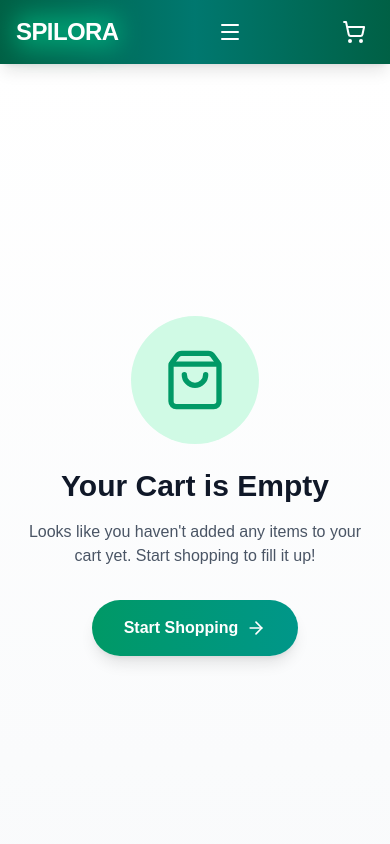
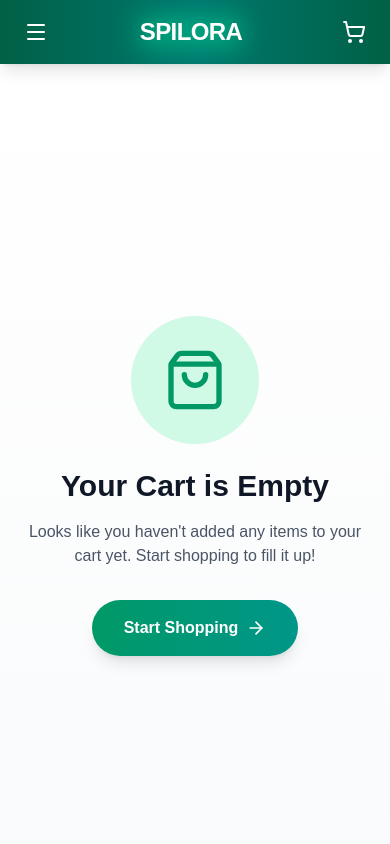
Before and after one commit to premg514/spilora, a Next.js app: page /cart in a window 390 px wide. Shown: the top 844 px of the page. Built offline with nearby package versions, Linux system fonts and the light colour scheme.

Commit message:
first commit

```diff
--- a/app/cart/page.tsx
+++ b/app/cart/page.tsx
@@ -63,7 +63,7 @@ export default function CartPage() {
     <div className="min-h-screen bg-gradient-to-b from-white to-gray-50 py-12">
       <div className="max-w-7xl mx-auto px-4 sm:px-6">
         {/* Header */}
-        <div className="mb-8">//j
+        <div className="mb-8">
           <h1 className="text-2xl sm:text-4xl font-bold text-gray-900 mb-2">
             Shopping Cart
           </h1>
--- a/components/Navbar.tsx
+++ b/components/Navbar.tsx
@@ -8,12 +8,23 @@ export default function Navbar() {
   const { cart } = useCart();
   const [isMenuOpen, setIsMenuOpen] = useState(false);
 
-  const totalItems = cart.reduce((sum: any, item: { quantity: any; }) => sum + (item.quantity || 1), 0);
+  const totalItems = cart.reduce(
+    (sum: any, item: { quantity: any }) => sum + (item.quantity || 1),
+    0,
+  );
 
   return (
     <nav className="sticky top-0 z-50 bg-gradient-to-r from-emerald-800 via-teal-700 to-emerald-800 text-white shadow-lg backdrop-blur-sm bg-opacity-95">
       <div className="max-w-7xl mx-auto px-4 sm:px-6 lg:px-8">
         <div className="flex justify-between items-center h-16">
+          {/* Mobile Menu Button */}
+          <button
+            onClick={() => setIsMenuOpen(!isMenuOpen)}
+            className="md:hidden p-2 rounded-lg hover:bg-emerald-700 transition-colors duration-300"
+            aria-label="Toggle menu"
+          >
+            {isMenuOpen ? <X size={24} /> : <Menu size={24} />}
+          </button>
           {/* Logo */}
           <Link href="/" className="flex items-center space-x-2 group">
             <div className="relative">
@@ -67,15 +78,6 @@ export default function Navbar() {
             </Link>
           </div>
 
-          {/* Mobile Menu Button */}
-          <button
-            onClick={() => setIsMenuOpen(!isMenuOpen)}
-            className="md:hidden p-2 rounded-lg hover:bg-emerald-700 transition-colors duration-300"
-            aria-label="Toggle menu"
-          >
-            {isMenuOpen ? <X size={24} /> : <Menu size={24} />}
-          </button>
-
           {/* Mobile Cart Icon */}
           <Link
             href="/cart"
```
